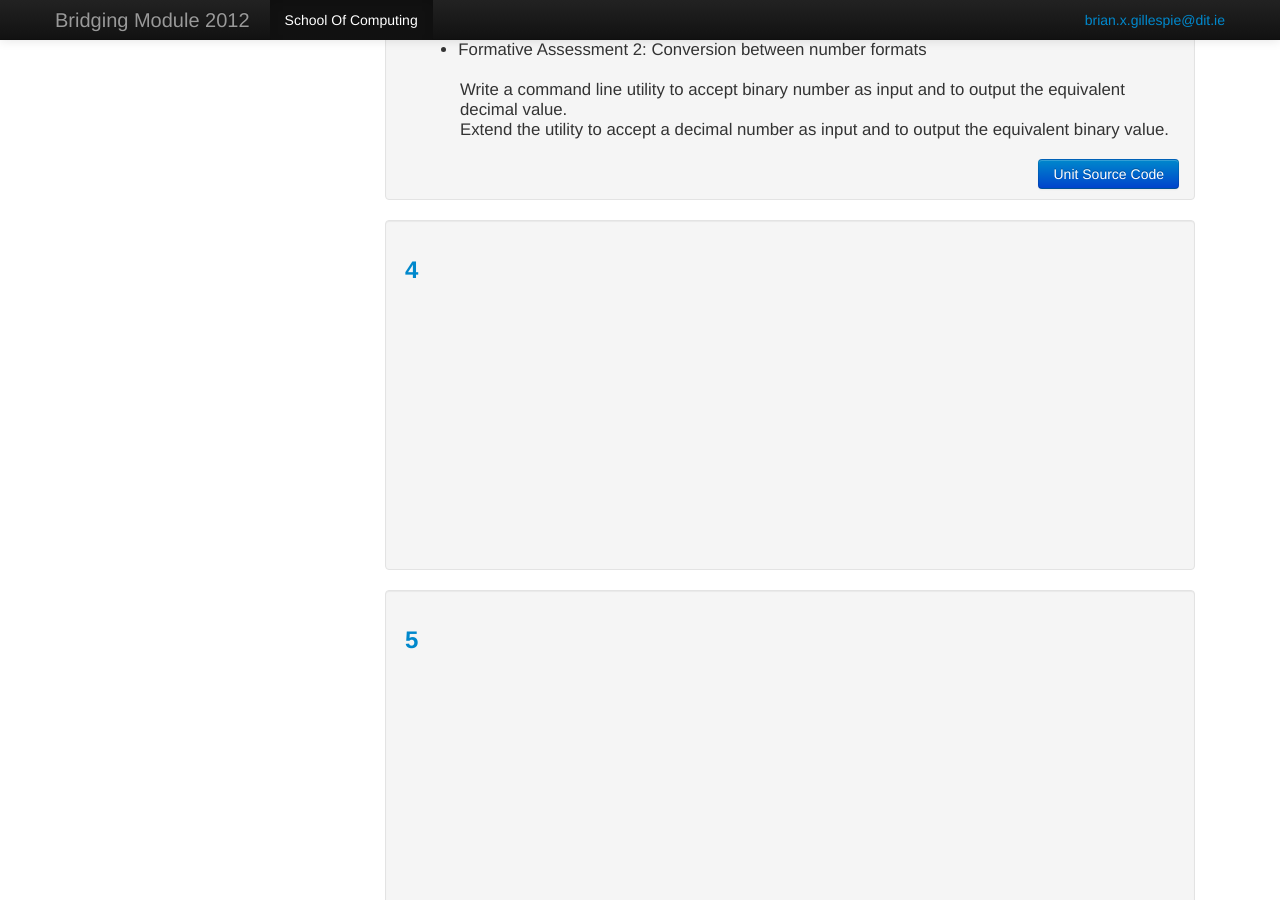
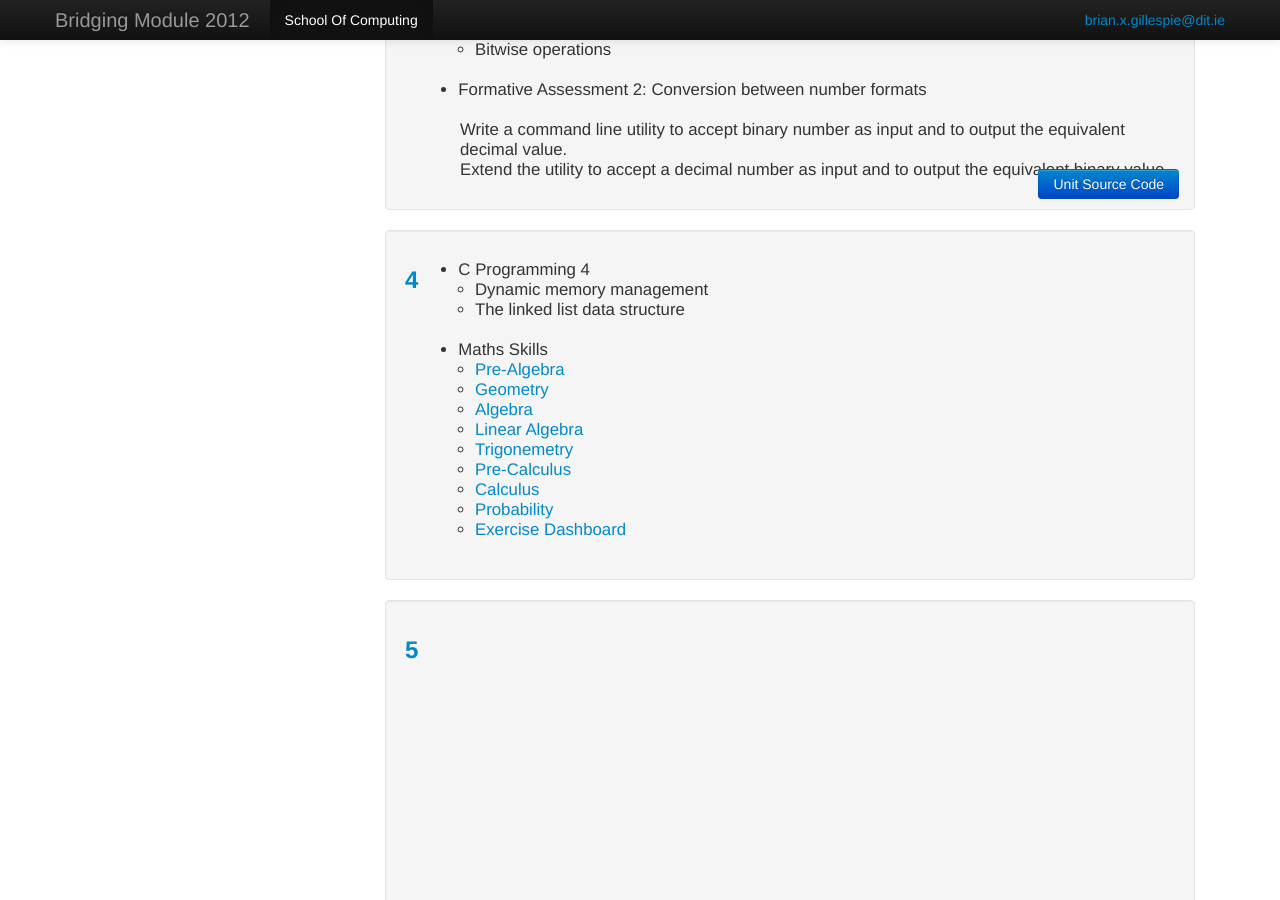
Before and after one commit to c12345678/bridgingmodule2012, a Jekyll site: the page built from index.html, in a window 1280 px wide and 900 px high, scrolled down 1677 px. Built offline with Jekyll 4.4.1, drawn with Linux system fonts in a browser that asks for light colours.

Commit message:
Unit 4 changes

```diff
--- a/_includes/unit3.html
+++ b/_includes/unit3.html
@@ -7,10 +7,12 @@
     <li>Two's complement</li>
     <li>Introduction to Boolean Logic and Boolean Algebra</li>
   </ul>
+  <br />
   <li>C Progamming 3</li>
   <ul style="padding-left:20px">
     <li>Bitwise operations</li>
   </ul>
+  <br />
   <li>Formative Assessment 2: Conversion between number formats</li>
   <p style="padding-left:30px">
     <br />Write a command line utility to accept binary number as input and to output the equivalent decimal value.
--- a/_includes/unit4.html
+++ b/_includes/unit4.html
@@ -0,0 +1,20 @@
+<ul>
+  <li>C Programming 4</li>
+  <ul style="padding-left: 20px">
+    <li>Dynamic memory management</li>
+    <li>The linked list data structure</li>
+  </ul>
+  <br />
+  <li>Maths Skills</li>
+  <ul style="padding-left: 20px">
+    <li><a href="http://www.khanacademy.org/math/arithmetic">Pre-Algebra</a></li>
+    <li><a href="http://www.khanacademy.org/math/geometry">Geometry</a></li>
+    <li><a href="http://www.khanacademy.org/math/algebra">Algebra</a></li>
+    <li><a href="http://www.khanacademy.org/math/linear-algebra">Linear Algebra</a></li>
+    <li><a href="http://www.khanacademy.org/math/trigonometry">Trigonemetry</a></li>
+    <li><a href="http://www.khanacademy.org/math/precalculus">Pre-Calculus</a></li>
+    <li><a href="http://www.khanacademy.org/math/calculus">Calculus</a></li>
+    <li><a href="http://www.khanacademy.org/math/probability">Probability</a></li>
+    <li><a href="http://www.khanacademy.org/math/exercisedashboard">Exercise Dashboard</a></li>
+  </ul>
+</ul>
--- a/_layouts/default.html
+++ b/_layouts/default.html
@@ -76,9 +76,10 @@
               <li><a href="http://www.dit.ie/colleges/collegeofsciencesandhealth/studentresources/mathsresources/">Maths Resources</a></li>
               <li class="nav-header">External Resources</li>
               <li><a href="http://www2.its.strath.ac.uk/courses/c/tableofcontents3_1.html">C Programming (Online Book)</a></li>
-              <li><a href="http://www.khanacadamy.org">Khan Academy</a></li>
+              <li><a href="http://www.khanacademy.org">Khan Academy</a></li>
               <li><a href="https://coursera.org">Coursera</a></li>
               <li><a href="http://udacity.com">Udacity</a></li>
+              <li><a href="http://www.wibit.net">WiBit.Net</a></li>
               <li><a href="http://www.archlinux.org">Arch Linux</a></li>
               <li><a href="http://higherorderfun.com/blog/tag/math-tutorial/">Mathematics for Game Programmers</a></li>
             </ul>
```
Also changed, not shown: 1 other file.
